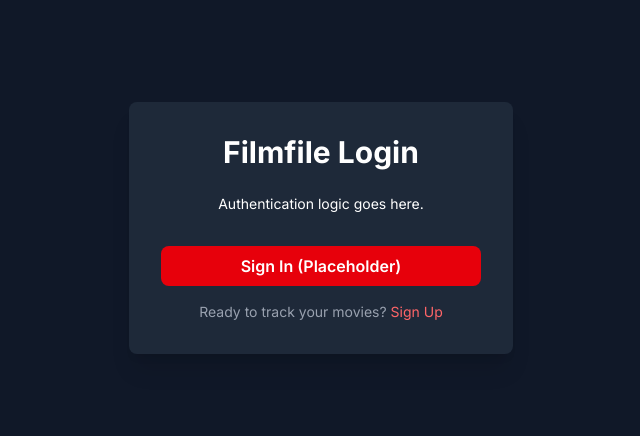
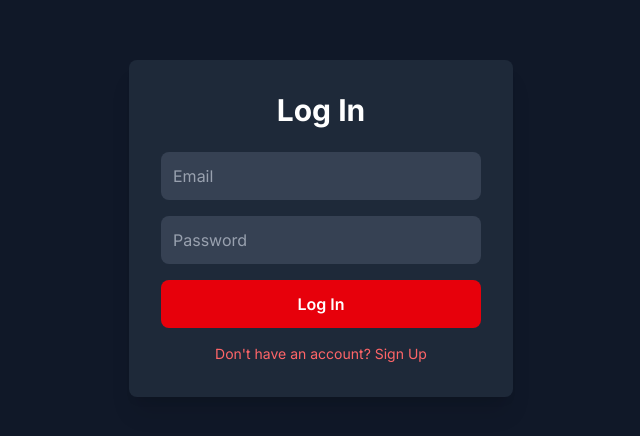
Before and after one commit to filmfileproject-cpu/FilmfileProject, a Next.js app: page /login in a window 1280 px wide. Shown: the part 172-608 px from the top of the page, without its empty margins (319-959 px from the left). Built offline with nearby package versions, Linux system fonts and the light colour scheme; no server answers.

Commit message:
Update page.tsx

```diff
--- a/app/login/page.tsx
+++ b/app/login/page.tsx
@@ -1,23 +1,9 @@
-import React from 'react';
+import AuthForm from './AuthForm'; // Import the new component
 
-// This is a simple placeholder to test the route.
 const LoginPage = () => {
   return (
-    <div className="flex justify-center items-center h-screen bg-gray-900 text-white">
-      <div className="bg-gray-800 p-8 rounded-lg shadow-xl w-full max-w-sm">
-        <h1 className="text-3xl font-bold mb-6 text-center">Filmfile Login</h1>
-
-        <p className="text-sm text-center mb-4">Authentication logic goes here.</p>
-
-        {/* Placeholder for the actual form */}
-        <button className="w-full py-2 bg-red-600 hover:bg-red-700 rounded-lg font-semibold mt-4">
-          Sign In (Placeholder)
-        </button>
-
-        <p className="mt-4 text-center text-sm text-gray-400">
-          Ready to track your movies? <a href="/signup" className="text-red-400 hover:underline">Sign Up</a>
-        </p>
-      </div>
+    <div className="flex justify-center items-center h-screen bg-gray-900">
+      <AuthForm />
     </div>
   );
 };
```
